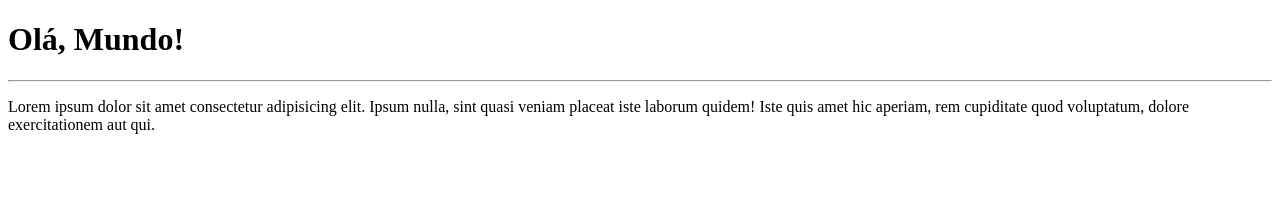
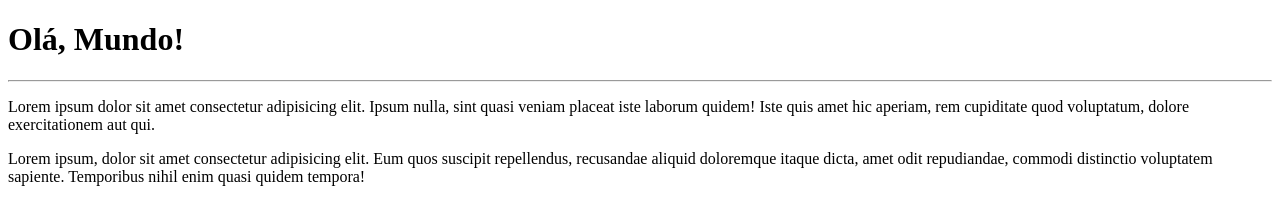
Before and after one commit to BeatrizBeruzo/Ola-Mundo, a plain HTML site: page site-exemplo/index.html in a window 1280 px wide. Drawn offline with Linux system fonts and the light colour scheme.

Commit message:
adicionei um parágrafo

```diff
--- a/site-exemplo/index.html
+++ b/site-exemplo/index.html
@@ -13,5 +13,11 @@
         Ipsum nulla, sint quasi veniam placeat iste laborum quidem!
         Iste quis amet hic aperiam, rem cupiditate quod voluptatum,
         dolore exercitationem aut qui.</p>
+        <p>
+            Lorem ipsum, dolor sit amet consectetur adipisicing elit.
+            Eum quos suscipit repellendus, recusandae aliquid doloremque
+            itaque dicta, amet odit repudiandae, commodi distinctio voluptatem
+            sapiente. Temporibus nihil enim quasi quidem tempora!
+        </p>
 </body>
 </html>
```
